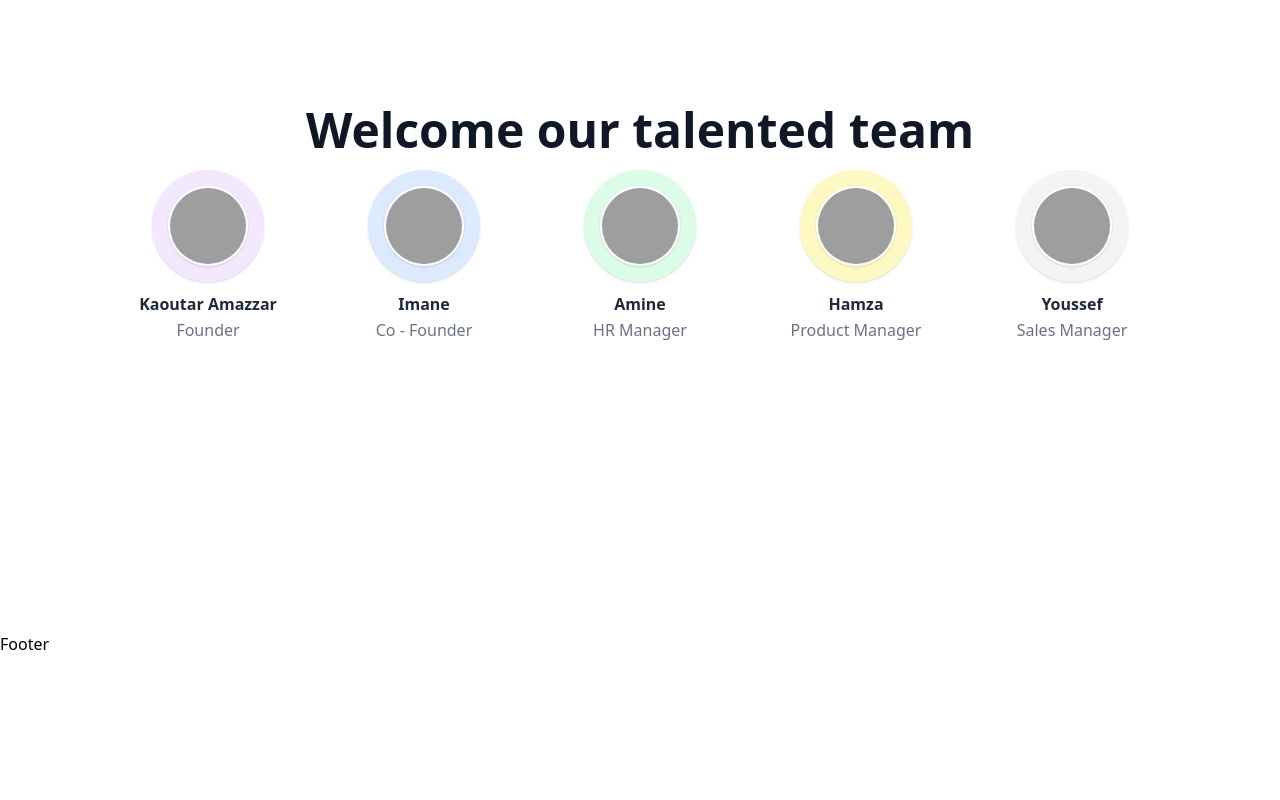
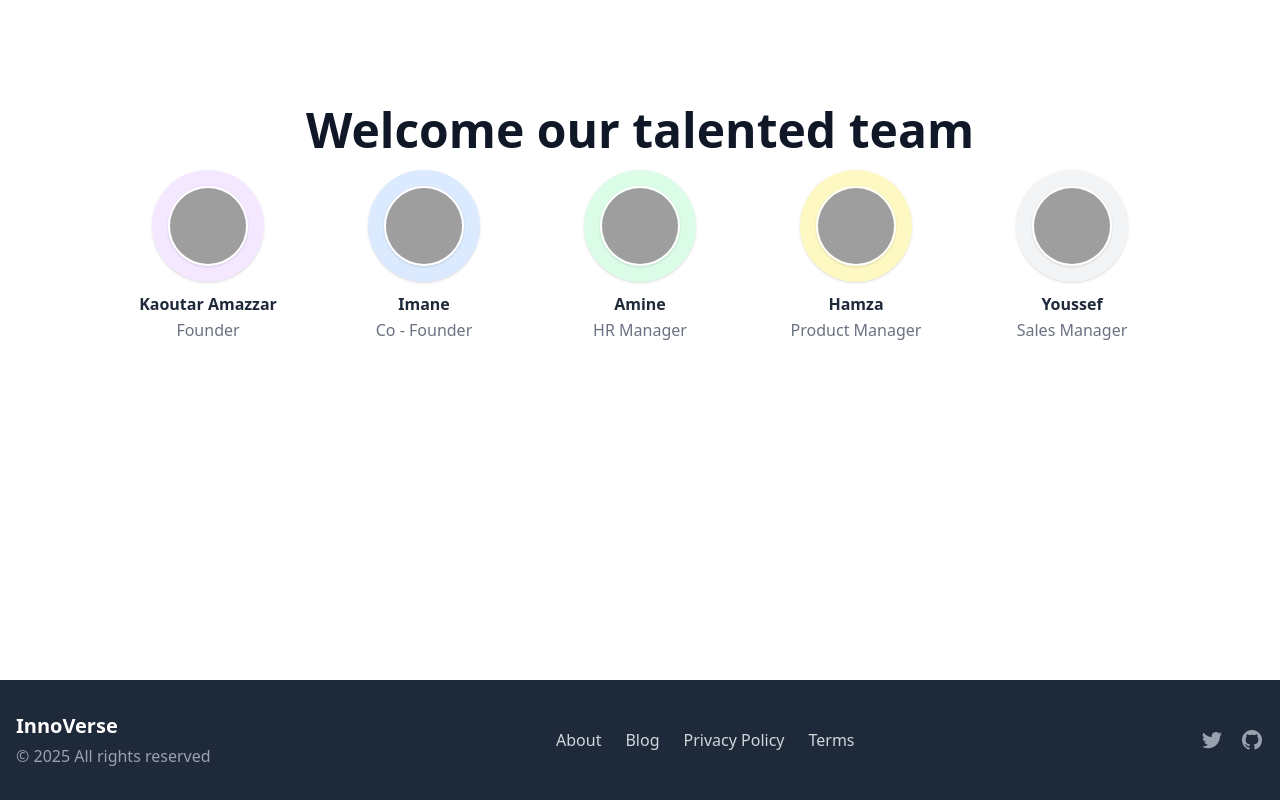
Before and after one commit to AmazzarK/blog-project-geeks, a React (Vite) app: page / in a window 1280 px wide. Shown: the part 216-1016 px from the top of the page. Before the commit the page ends 872 px from the top, so only its background shows below. Built offline with nearby package versions, Linux system fonts and the light colour scheme; grey boxes are pictures that could not be loaded.

Commit message:
add footer

```diff
--- a/src/components/Footer/Footer.jsx
+++ b/src/components/Footer/Footer.jsx
@@ -1,9 +1,48 @@
 import React from 'react'
-
 const Footer = () => {
   return (
-    <div>Footer</div>
-  )
-}
+    <footer className="bg-gray-800 text-white py-8 mt-12">
+      <div className="container mx-auto px-4">
+        <div className="flex flex-col md:flex-row justify-between items-center">
+          {/* Branding */}
+          <div className="mb-4 md:mb-0">
+            <h3 className="text-xl font-bold">InnoVerse</h3>
+            <p className="text-gray-400 mt-1">© {new Date().getFullYear()} All rights reserved</p>
+          </div>
 
-export default Footer
+          {/* Navigation Links */}
+          <nav className="flex flex-wrap justify-center gap-4 md:gap-6">
+            <a href="/about" className="text-gray-300 hover:text-white transition-colors">
+              About
+            </a>
+            <a href="/blog" className="text-gray-300 hover:text-white transition-colors">
+              Blog
+            </a>
+            <a href="/privacy" className="text-gray-300 hover:text-white transition-colors">
+              Privacy Policy
+            </a>
+            <a href="/terms" className="text-gray-300 hover:text-white transition-colors">
+              Terms
+            </a>
+          </nav>
+
+          {/* Social Links */}
+          <div className="mt-4 md:mt-0 flex gap-4">
+            <a href="#" aria-label="Twitter">
+              <svg className="w-6 h-6 text-gray-400 hover:text-white transition-colors" fill="currentColor" viewBox="0 0 24 24">
+                <path d="M8.29 20.251c7.547 0 11.675-6.253 11.675-11.675 0-.178 0-.355-.012-.53A8.348 8.348 0 0022 5.92a8.19 8.19 0 01-2.357.646 4.118 4.118 0 001.804-2.27 8.224 8.224 0 01-2.605.996 4.107 4.107 0 00-6.993 3.743 11.65 11.65 0 01-8.457-4.287 4.106 4.106 0 001.27 5.477A4.072 4.072 0 012.8 9.713v.052a4.105 4.105 0 003.292 4.022 4.095 4.095 0 01-1.853.07 4.108 4.108 0 003.834 2.85A8.233 8.233 0 012 18.407a11.616 11.616 0 006.29 1.84" />
+              </svg>
+            </a>
+            <a href="#" aria-label="GitHub">
+              <svg className="w-6 h-6 text-gray-400 hover:text-white transition-colors" fill="currentColor" viewBox="0 0 24 24">
+                <path fillRule="evenodd" d="M12 2C6.477 2 2 6.484 2 12.017c0 4.425 2.865 8.18 6.839 9.504.5.092.682-.217.682-.483 0-.237-.008-.868-.013-1.703-2.782.605-3.369-1.343-3.369-1.343-.454-1.158-1.11-1.466-1.11-1.466-.908-.62.069-.608.069-.608 1.003.07 1.531 1.032 1.531 1.032.892 1.53 2.341 1.088 2.91.832.092-.647.35-1.088.636-1.338-2.22-.253-4.555-1.113-4.555-4.951 0-1.093.39-1.988 1.029-2.688-.103-.253-.446-1.272.098-2.65 0 0 .84-.27 2.75 1.026A9.564 9.564 0 0112 6.844c.85.004 1.705.115 2.504.337 1.909-1.296 2.747-1.027 2.747-1.027.546 1.379.202 2.398.1 2.651.64.7 1.028 1.595 1.028 2.688 0 3.848-2.339 4.695-4.566 4.943.359.309.678.92.678 1.855 0 1.338-.012 2.419-.012 2.747 0 .268.18.58.688.482A10.019 10.019 0 0022 12.017C22 6.484 17.522 2 12 2z" clipRule="evenodd" />
+              </svg>
+            </a>
+          </div>
+        </div>
+      </div>
+    </footer>
+  );
+};
+
+export default Footer;
```
